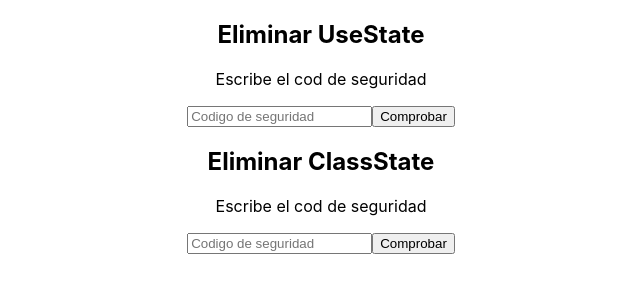
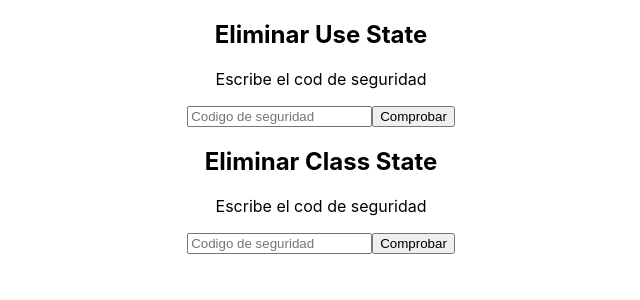
Before and after one commit to Nolazo/manejo-estado-reactjs, a React (Create React App) app: page / in a window 1280 px wide. Shown: the top 300 px of the page, without its empty margins (319-959 px from the left). Built offline with nearby package versions, Linux system fonts and the light colour scheme.

Commit message:
React.Component vs useState

```diff
--- a/src/App.js
+++ b/src/App.js
@@ -6,8 +6,8 @@ import './App.css'
 function App() {
   return (
     <div className="App">
-      <UseState name="UseState" />
-      <ClassState name="ClassState" />
+      <UseState name="Use State" />
+      <ClassState name="Class State" />
     </div>
   );
 }
--- a/src/ClassState.js
+++ b/src/ClassState.js
@@ -1,14 +1,27 @@
 import React from "react"
 
 class ClassState extends React.Component {
+  constructor(props){
+    super(props)
+    this.state = {
+      error: false,
+    }
+  }
+
   render (){
-
     return(
       <div>
         <h2>Eliminar {this.props.name}</h2>
         <p>Escribe el cod de seguridad</p>
+
+        {this.state.error && (
+          <p>Error</p>
+        )}
+
         <input type="text" placeholder="Codigo de seguridad"/>
-        <button>Comprobar</button>
+        <button
+          onClick={() => this.setState(prevState => ({error: !prevState.error}))}
+        >Comprobar</button>
       </div>
     )
   }
--- a/src/UseState.js
+++ b/src/UseState.js
@@ -9,11 +9,12 @@ function UseState({name}){
 
     {error && (
       <p>Error</p>
-      )
-    }
+    )}
 
     <input type="text" placeholder="Codigo de seguridad"/>
-    <button>Comprobar</button>
+    <button
+      onClick={() => setError(!error)}
+    >Comprobar</button>
   </div>
   )
 }
```
